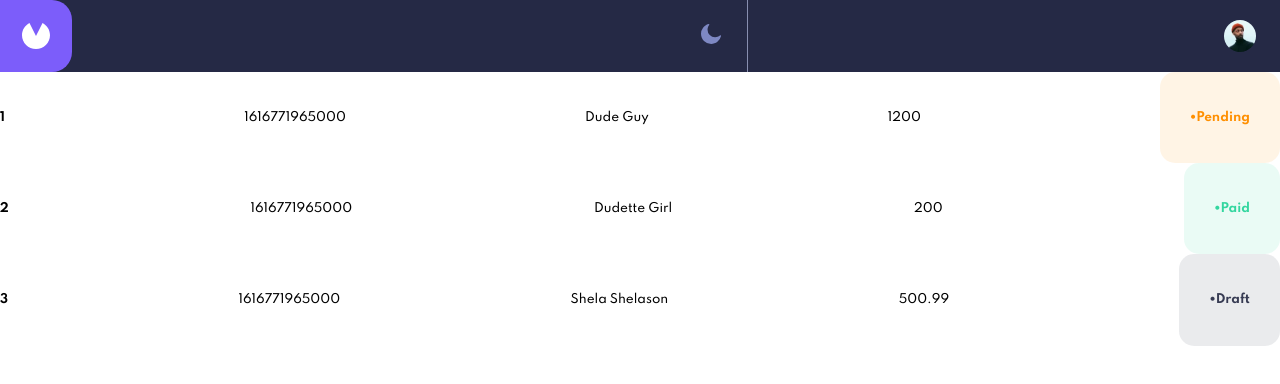
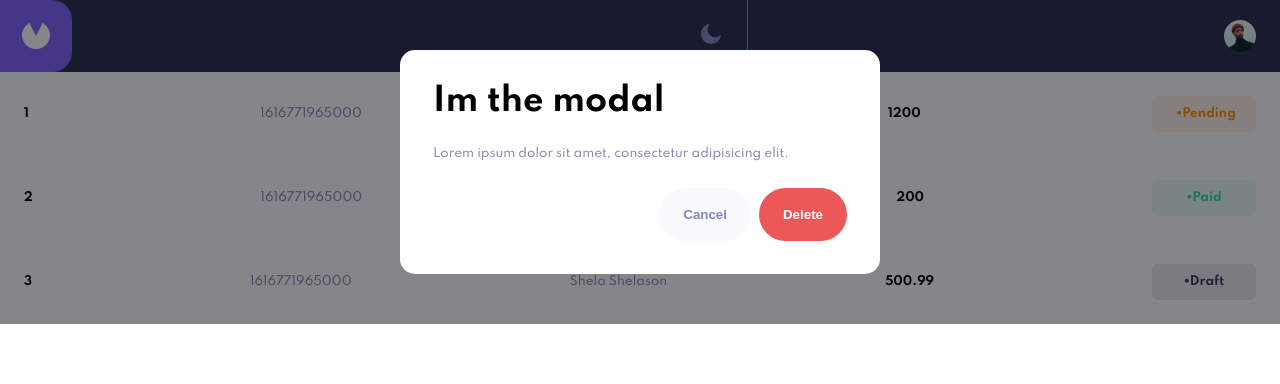
Before and after one commit to ormus395/invoicee, a React (Create React App) app in the folder client/: page / in a window 1280 px wide. Shown: the top 384 px of the page. Built offline with nearby package versions, Linux system fonts and the light colour scheme.

Commit message:
started modal, and backdrop

```diff
--- a/client/src/App.js
+++ b/client/src/App.js
@@ -2,7 +2,10 @@ import { useEffect, useState } from "react";
 
 import NavBar from "./components/NavBar";
 import InvoiceList from "./components/InvoiceList";
-//
+
+import Modal from "./components/Modal";
+import Backdrop from "./components/Backdrop";
+
 function App() {
   const [error, setError] = useState(false);
   const [user, setUser] = useState(null);
@@ -15,6 +18,9 @@ function App() {
     <div className="App">
       <NavBar />
       <InvoiceList />
+      <Backdrop>
+        <Modal />
+      </Backdrop>
     </div>
   );
 }
--- /dev/null
+++ b/client/src/components/Backdrop/backdrop.css
@@ -0,0 +1,13 @@
+.backdrop {
+  background-color: rgba(12, 14, 22, 0.5);
+
+  display: flex;
+  align-items: center;
+  justify-content: center;
+
+  position: absolute;
+  top: 0;
+  bottom: 0;
+  left: 0;
+  right: 0;
+}
--- /dev/null
+++ b/client/src/components/Backdrop/index.js
@@ -0,0 +1,7 @@
+import "./backdrop.css";
+
+const Backdrop = (props) => {
+  return <div className="backdrop">{props.children}</div>;
+};
+
+export default Backdrop;
--- a/client/src/components/InvoiceList/InvoiceItem.js
+++ b/client/src/components/InvoiceList/InvoiceItem.js
@@ -4,9 +4,9 @@ const InvoiceItem = ({ invoice }) => {
   return (
     <li className="invoice-item">
       <h3>{invoice.id}</h3>
-      <p>{invoice.paymentDue}</p>
-      <p>{invoice.clientName}</p>
-      <p>{invoice.total}</p>
+      <p className="invoice-item__info">{invoice.paymentDue}</p>
+      <p className="invoice-item__info">{invoice.clientName}</p>
+      <h2>{invoice.total}</h2>
       <Status status={invoice.status} />
     </li>
   );
--- a/client/src/components/InvoiceList/invoicelist.css
+++ b/client/src/components/InvoiceList/invoicelist.css
@@ -3,4 +3,10 @@
   justify-content: space-between;
   align-items: center;
   flex-wrap: wrap;
+
+  padding: 2rem;
 }
+
+.invoice-item__info {
+  color: var(--grey);
+}
--- /dev/null
+++ b/client/src/components/Modal/index.js
@@ -0,0 +1,19 @@
+import "./modal.css";
+import Button from "../Button";
+
+const Modal = (props) => {
+  return (
+    <div className="modal">
+      <h1 className="modal__title">Im the modal</h1>
+      <p className="modal__text">
+        Lorem ipsum dolor sit amet, consectetur adipisicing elit.
+      </p>
+      <div className="modal__footer">
+        <Button variant="secondary-light">Cancel</Button>
+        <Button variant="danger">Delete</Button>
+      </div>
+    </div>
+  );
+};
+
+export default Modal;
--- /dev/null
+++ b/client/src/components/Modal/modal.css
@@ -0,0 +1,27 @@
+.modal {
+  background-color: white;
+  border-radius: 15px;
+  padding: 2.75rem;
+
+  width: 87%;
+  max-width: 480px;
+}
+
+.modal__title {
+  margin-bottom: 2rem;
+}
+
+.modal__text {
+  color: var(--grey);
+  line-height: 1.75;
+  margin-bottom: 2rem;
+}
+
+.modal__footer {
+  display: flex;
+  justify-content: flex-end;
+}
+
+.modal button:first-child {
+  margin-right: 8px;
+}
--- a/client/src/components/Status/status.css
+++ b/client/src/components/Status/status.css
@@ -1,7 +1,11 @@
 .status {
-  border-radius: 15px;
+  border-radius: 5px;
   font-weight: 700;
-  padding: 3.3rem 2.5rem;
+  padding: 1rem 2rem;
+
+  text-align: center;
+  vertical-align: middle;
+  width: 104px;
 }
 
 .status--draft {
--- a/client/src/index.css
+++ b/client/src/index.css
@@ -13,7 +13,7 @@
   --black: #0c0e16;
   --red: #ec5757;
   --lightRed: #ff9797;
-  --light: #f8f8f8;
+  --light: #f8f8fb;
   --lightBlack: #141625;
 }
 
@@ -29,6 +29,11 @@ html {
   font-weight: 400;
   line-height: 15px;
   letter-spacing: -0.25;
+}
+
+body {
+  background-origin: var(--light);
+  position: relative;
 }
 
 h1,
```
